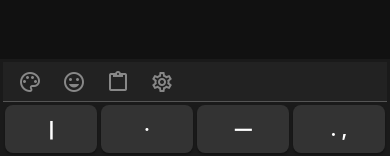
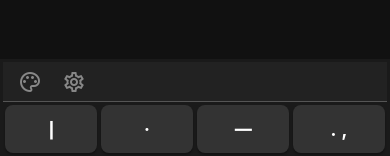
Before and after one commit to DragonCastle7512/hanul-keyboard, a React Native app: screen / in a window 390 px wide. Shown: the part 424-580 px from the top of the page. Built offline with nearby package versions, Linux system fonts and the light colour scheme.

Commit message:
chore: 불필요한 설정 제거
- 이모티콘 클립보드 아이콘 제거

```diff
--- a/src/components/HanulKeyboard.tsx
+++ b/src/components/HanulKeyboard.tsx
@@ -90,8 +90,6 @@ const HanulKeyboard = React.memo(({ onPress, mode, onModeChange, onOpenSettings
       <TouchableOpacity onPress={() => setIsThemeModalVisible(true)}>
         <MaterialCommunityIcons name="palette-outline" size={24} color={colors.iconColor} style={styles.functionIcon} />
       </TouchableOpacity>
-      <MaterialCommunityIcons name="emoticon-outline" size={24} color={colors.iconColor} style={styles.functionIcon} />
-      <MaterialCommunityIcons name="clipboard-outline" size={24} color={colors.iconColor} style={styles.functionIcon} />
       <TouchableOpacity onPress={onOpenSettings}>
         <MaterialCommunityIcons name="cog-outline" size={24} color={colors.iconColor} style={styles.functionIcon} />
       </TouchableOpacity>
```
